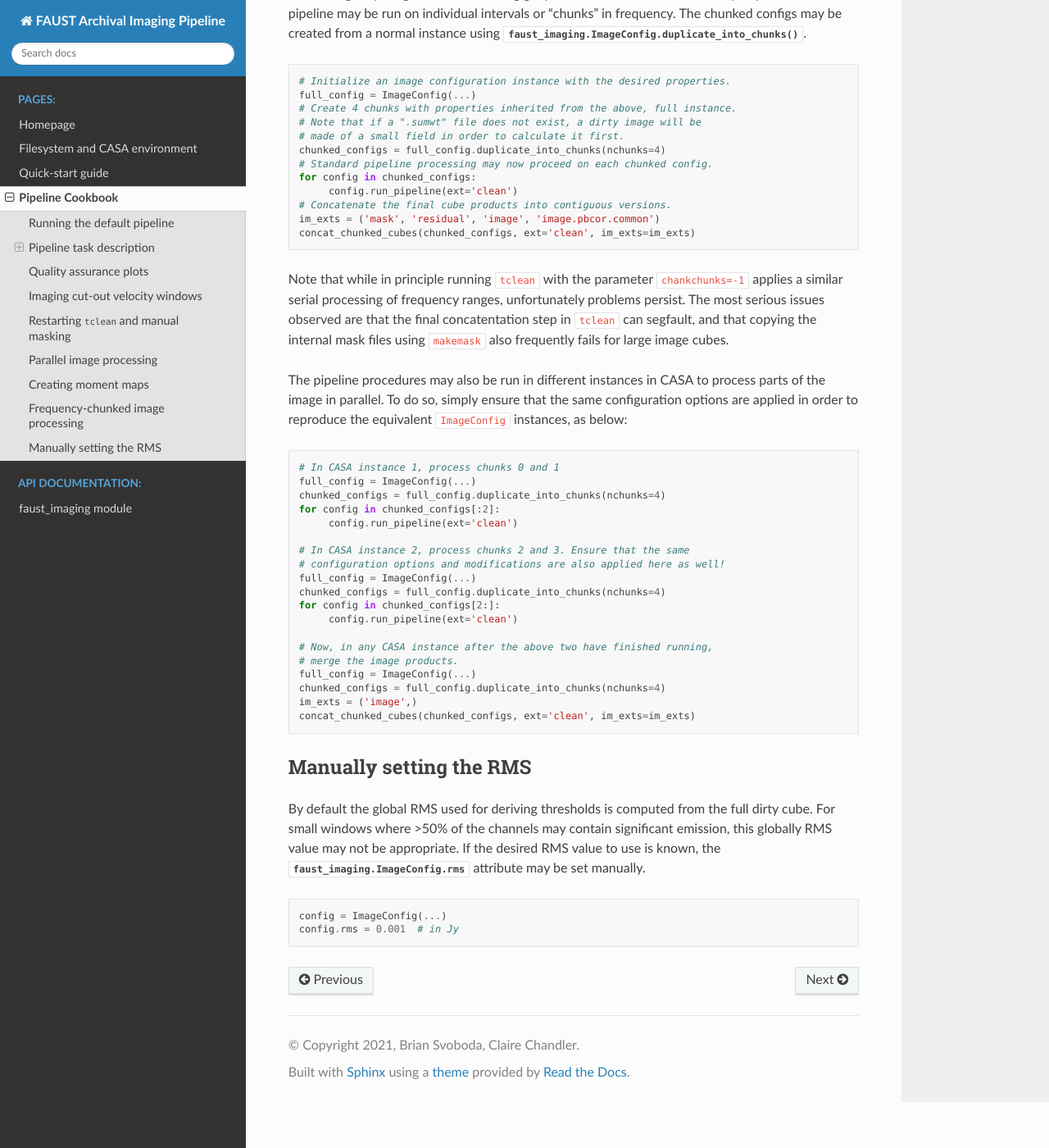
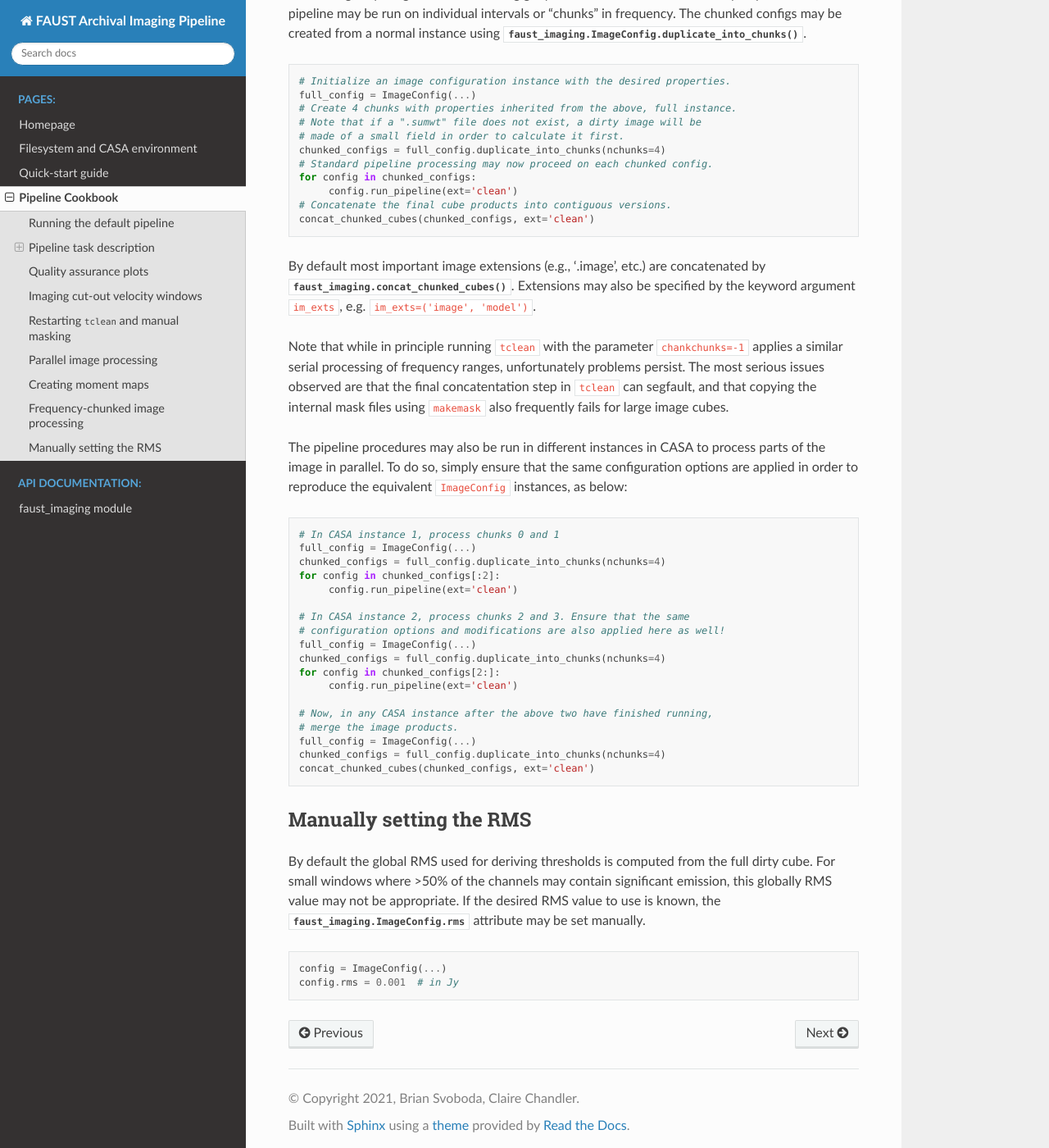
Before and after one commit to autocorr/faust_line_imaging, a Sphinx documentation site: the page built from docs/source/recipes.rst, in a window 1280 px wide and 1400 px high, scrolled down 6400 px. Shown: the whole window at 82% size. Built offline with Sphinx 7.4.7 and the Read the Docs theme 2.0.0, drawn with Linux system fonts in a browser that asks for light colours.

Commit message:
Documentation updates

```diff
--- a/docs/source/recipes.rst
+++ b/docs/source/recipes.rst
@@ -352,8 +352,11 @@ normal instance using :meth:`faust_imaging.ImageConfig.duplicate_into_chunks`.
    for config in chunked_configs:
         config.run_pipeline(ext='clean')
    # Concatenate the final cube products into contiguous versions.
-   im_exts = ('mask', 'residual', 'image', 'image.pbcor.common')
-   concat_chunked_cubes(chunked_configs, ext='clean', im_exts=im_exts)
+   concat_chunked_cubes(chunked_configs, ext='clean')
+
+By default most important image extensions (e.g., '.image', etc.) are concatenated
+by :func:`faust_imaging.concat_chunked_cubes`. Extensions may also be specified
+by the keyword argument ``im_exts``, e.g. ``im_exts=('image', 'model')``.
 
 Note that while in principle running ``tclean`` with the parameter
 ``chankchunks=-1`` applies a similar serial processing of frequency ranges,
@@ -386,8 +389,7 @@ same configuration options are applied in order to reproduce the equivalent
    # merge the image products.
    full_config = ImageConfig(...)
    chunked_configs = full_config.duplicate_into_chunks(nchunks=4)
-   im_exts = ('image',)
-   concat_chunked_cubes(chunked_configs, ext='clean', im_exts=im_exts)
+   concat_chunked_cubes(chunked_configs, ext='clean')
 
 
 Manually setting the RMS
```
Also changed, not shown: faust_imaging.py (+11 -5 lines).
